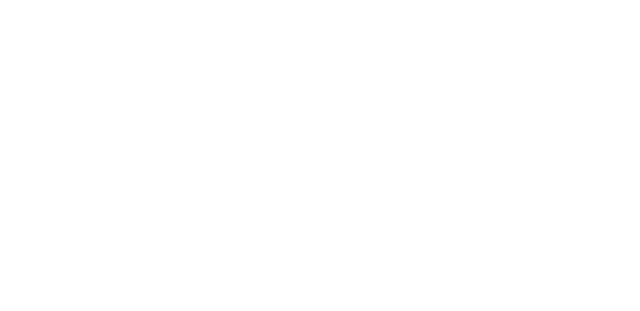
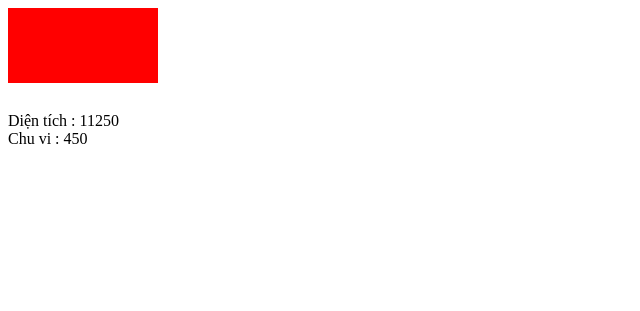
Before and after one commit to doancodegym/week4, a plain HTML site: page hinhchunhat.html in a window 1280 px wide. Shown: the whole page, without its empty margins (0-640 px from the left). Drawn offline with Linux system fonts and the light colour scheme.

Commit message:
update hinh chu nhat

```diff
--- a/hinhchunhat.html
+++ b/hinhchunhat.html
@@ -2,32 +2,37 @@
 <html lang="en">
 <head>
     <meta charset="UTF-8">
-    <title>Lớp mô ta hình chữ nhật</title>
+    <title>Quản lý sản phẩm</title>
 </head>
 <body>
-<canvas id="myCanvas" width="300" height="300"></canvas>
+<canvas id="myCanvas" width="200" height="100"></canvas>
 <script>
-    let Retangle = function (length, width) {
-        this.getLength = length;
-        this.getWidth = width;
+    let Rectangle = function (x,y) {
+        this.x = x;
+        this.y = y;
+        this.setWidth = function () {
+            return this.x;
+        }
+        this.setLength = function () {
+            return this.y;
+        }
+        this.setPerimeter = function () {
+            return this.x*2+this.y*2;
+        }
+        this.Area = function () {
+            return this.x * this.y;
+        }
+        this.pain = function () {
+            var c=document.getElementById("myCanvas");
+            var ctx = c.getContext("2d");
+            ctx.fillStyle = "#FF0000";
+            ctx.fillRect(0,0,y,x);
+        }
+    }
+    let chunhat = new Rectangle(75,150);
+    chunhat.pain();
+    document.write("<br>Diện tích : " + chunhat.Area() + "<br>Chu vi : " + chunhat.setPerimeter());
 
-        this.setLength = function (number) { length = number;return this.length
-        };
-        this.setWidth = function (number) { width = number; return this.width
-        };
-        this.retangleArea = function () { this.retangleArea =length*width ; return this.retangleArea
-        };
-        this.retanglePerimeter = function () { this.retanglePerimeter = (length+width)*2 ; return this.retanglePerimeter
-        }
-    };
-    let a = new Retangle(20,10);
-    let b = a.setWidth(30);
-    let c = a.setLength(20);
-    let d = a.retanglePerimeter();
-    let e = a.retangleArea();
-
-    alert(d);alert(e);
 </script>
-
 </body>
 </html>
```
